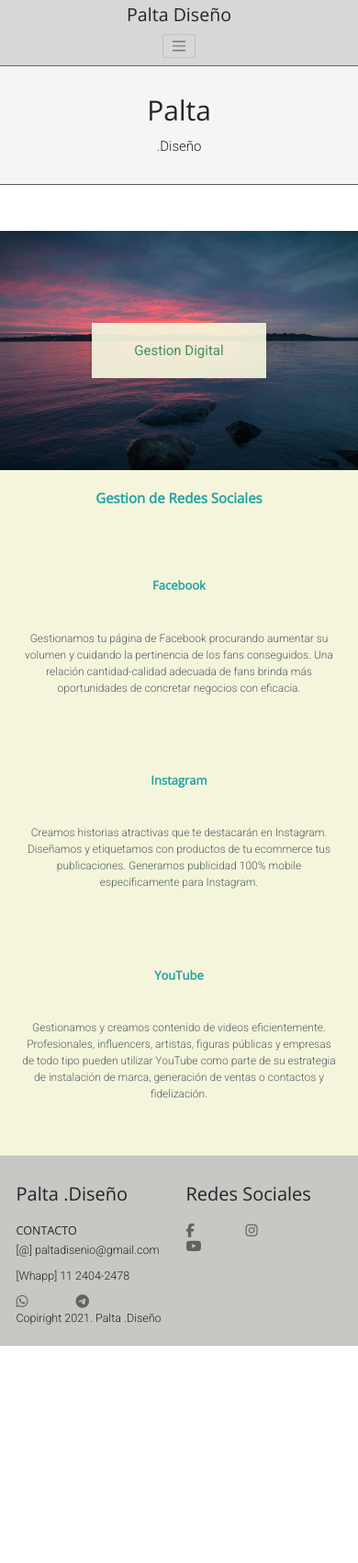
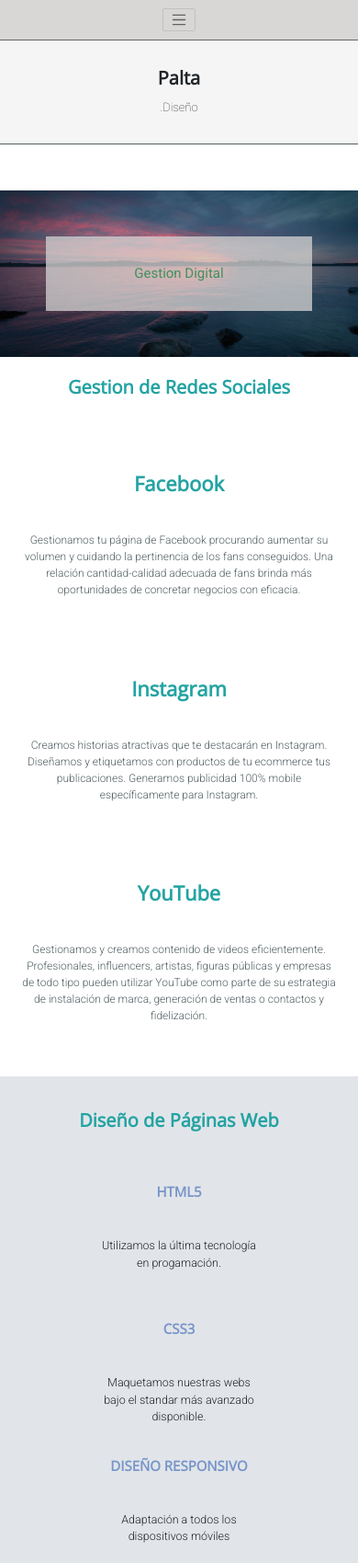
Before and after one commit to othoNUK/DesarrolloWeb, a website: page index.html in a window 390 px wide. Shown: the top 1699 px of the page at 92% size. Before the commit the page ends 1463 px from the top, so only its background shows below. Drawn offline with nearby package versions, Linux system fonts and the light colour scheme.

Commit message:
tercer entrega

```diff
--- a/index.html
+++ b/index.html
@@ -37,13 +37,15 @@
                         <ul class="navbar-nav me-auto mb-2 mb-lg-0">
                             <li class="nav-item"><a class="nav-link active" aria-current="page" href="#">Inicio</a></li>
                             <li class="nav-item"><a class="nav-link" href="./paginas/gdigital.html">Gestion Digital</a></li>
-                            <li class="nav-item"><a class="nav-link" href="./paginas/servicios.html">Gestion Redes</a></li>
-                            <li class="nav-item"><a class="nav-link" href="./paginas/dweb.html">Diseño Web</a></li>
+                            <li class="nav-item"><a class="nav-link" href="#servicios">Gestion Redes</a></li>
+                            <li class="nav-item"><a class="nav-link" href="#dweb">Diseño Web</a></li>
+                            <li class="nav-item"><a class="nav-link" href="#contacto">Contacto</a></li>
                         </ul>
                     </div>
                 </div>
             </nav>
         </header>
+        <!--Nombre-->
         <div class="nombre">
             <h2>Palta</h2>
             <p>.Diseño</p>
@@ -52,9 +54,8 @@
             <p><a href="./paginas/gdigital.html">Gestion Digital</a></p>
         </div>
         <!--servicios-->
-        <div class="servicios">
+        <div id="servicios" class="servicios">
             <h2>Gestion de Redes Sociales</h2>
-            <!--TABLA DE SERVICIOS-->
             <div class="serviciosFlex">
                 <div class="itemServicios">
                     <h6>Facebook</h6>
@@ -76,7 +77,32 @@
                 </div>
             </div>
         </div>
-        <footer class="footer">
+        <!--DISEÑO WEB-->
+        <div id="dweb" class="dweb">
+            <h2>Diseño de Páginas Web</h2>
+            <div class="dwebFlex">
+                <div class="cardweb">
+                    <div class="card-body">
+                        <h5 class="card-h5">HTML5</h5>
+                        <p class="lead">Utilizamos la última tecnología en progamación.</p>
+                    </div>
+                </div>
+                <div class="cardweb">
+                    <div class="card-body">
+                        <h5 class="card-h5">CSS3</h5>
+                        <p class="lead">Maquetamos nuestras webs bajo el standar más avanzado disponible.</p>
+                    </div>
+                </div>
+                <div class="cardweb">
+                    <div class="card-body">
+                        <h5 class="card-h5">DISEÑO RESPONSIVO</h5>
+                        <p class="lead">Adaptación a todos los dispositivos móviles</p>
+                    </div>
+                </div>
+            </div>
+        </div>
+        <!--Footer/Contacto-->
+        <footer id="contacto" class="footer">
             <div class="container-fluid">
                 <div class="row">
                     <div class="col-6">
--- a/scss/_dweb.scss
+++ b/scss/_dweb.scss
@@ -1,24 +1,31 @@
 .dweb {
-    background-color: beige;
     justify-content: center;
     display: grid;
     height: 500px;
+    background-color: #e1e5e9;
+    padding-bottom: 10%;
     h2 {
       @extend %titulos;
     }
     .dwebFlex{
         display: flex;
-        justify-content: stretch;
+        justify-content: center;
         flex-wrap: wrap;
         width: auto;
-        height: 300px;
     }
     .cardweb {
-        width: 18rem;
-        height: 10%;
-        text-align: center;
+            width: 18rem;
+            height: 10%;
+            text-align: center;
+            justify-content: center;
         h5{
+            color: rgb(120, 149, 201);
+            font-size: 1.5rem;
             padding: 20% 0%;
+            @extend %titulos;
         }
     }
+    .card-body{
+        padding: 0px;
+    }
 }
--- a/scss/_extend.scss
+++ b/scss/_extend.scss
@@ -7,3 +7,13 @@
     padding: 5% 0px;
     width: auto;
 }
+%item{
+    font-size: 1rem;
+    color: #131214;
+    width: 30%;
+    height: 300px;
+    justify-content: center;
+    padding: 20px 20px;
+    display: flex;
+    flex-direction: column;
+}
--- a/scss/_gdigital.scss
+++ b/scss/_gdigital.scss
@@ -5,9 +5,9 @@
     background-size: cover;
     padding: 100px;
     p {
+        background-color: #cfcfcfc7;
         width: 80px;
         height: auto;
-        background-color: rgba(245, 245, 220, 0.932);
         margin: auto;
         padding: 10% 10%;
         justify-content: center;
@@ -36,6 +36,3 @@
             padding: 20px 0px;
         }
     }
-    //  h2.titulos{
-    //         @extend %titulos;
-    //     }
--- a/scss/_mediaQ.scss
+++ b/scss/_mediaQ.scss
@@ -1,15 +1,22 @@
 @media screen and (max-width:1261px) {
+    .gDigital p {
+        background-color: #cfcfcfc7;
+        height: auto;
+        margin: auto;
+        padding: 10% 10%;
+        justify-content: center;
+        display: flex;
+    }
     .gDigitalDescripcion{
-        padding: auto;
+        height: 850px;
     }
     .serviciosFlex {
         display:flex;
-        justify-content: space-between;
+        justify-content: center;
         flex-wrap: wrap;
     }
     .itemServicios {
         font-size: 1rem;
-        width: auto;
         height: auto;
         justify-content: center;
         display: flex;
@@ -20,33 +27,15 @@
             justify-content: center;
         }
         h6 {
-            font-size: small;
             display: flex;
             padding: 10% 20%;
             width: auto;
             justify-content: center;
         }
     }
-    .servicios h2 {
-        font-weight: 800;
-        font-size: 1.5rem;
-        color: #24a3a3;
-        padding: 5% 20%;
-        width: auto;
-        display: flex;
-        justify-content: center;
-    }
     .dweb {
-        background-color: beige;
         padding: 5% 10%;
         width: auto;
-        h2 {
-            font-size: 1.5rem;
-            padding: 0px;
-            width: auto;
-            display: flex;
-            justify-content: center;
-        }
         p {
             width: auto;
             padding: 0%;
@@ -67,9 +56,11 @@
         flex-direction: column;
         height: auto;
         justify-content: space-around;
+        h1{
+            display: none;
+        }
     }
     .servicios {
-        background-color: beige;
         padding: 0.5% 0.5% 7% 0.5%;
         .serviciosFlex {
             display:flex;
@@ -85,7 +76,7 @@
         padding: auto;
         h2 {
         font-weight: 800;
-        font-size: 1.5rem;
+        font-size: medium;
         color: #24a3a3;
         padding: 5% 10%;
         width: auto;
@@ -93,23 +84,10 @@
         justify-content: center;
         }
     }
-    .itemServicios {
-            font-size: 1rem;
-            width: auto;
-            height: auto;
-            justify-content: center;
-            display: flex;
-            flex-direction: column;
-        }
     .gDigital{
-        gDigitalDescripcion{
-        padding: 20%;
-        width: auto;
-        }
         p {
         width: auto;
         height: auto;
-        background-color: rgba(245, 245, 220, 0.932);
         margin: auto;
         justify-content: center;
         display: flex;
@@ -121,12 +99,15 @@
         color: rgb(65, 145, 96);
         }
     }
+    .gDigitalDescripcion{
+        padding: 10% 20%;
+        width: auto;
+        height: 950px;
+        }
     .dweb {
-        background-color: beige;
         width: auto;
-        height: 500px;
+        height: auto;
         h2 {
-            font-size: 1.5rem;
             width: auto;
             display: flex;
             justify-content: center;
@@ -136,7 +117,7 @@
         font-size: 10px;
     }
 }
-@media screen and (max-width:285px) {
+@media screen and (max-width:400px) {
     .nombre h2 {
         font-weight: 800;
         font-size: 2rem;
@@ -151,6 +132,7 @@
     .gDigitalDescripcion {
         padding: 10% 10%;
         width: auto;
+        height: 950px;
     }
     .gDigital {
         background-image: url(../img/bg1_Bio.jpg);
@@ -167,19 +149,28 @@
         justify-content: center;
         }
     }
-    .servicios h2 {
-        font-weight: 600;
-        font-size: 1.3rem;
-        color: #24a3a3;
-        padding: 5% 10%;
+    .itemServicios {
         width: auto;
+        height: auto;
+        justify-content: center;
+        display: flex;
+        flex-direction: column;
+    }
+    .dweb {
+        justify-content: center;
+        display: grid;
+        height: auto;
+    .dwebFlex {
         display: flex;
         justify-content: center;
-    }
-    .dwebFlex {
-        display: flex;
-        justify-content: stretch;
         flex-wrap: wrap;
         width: auto;
+        }
+    }
+    .col{
+        height: 50px;
+    }
+    .row-cols-auto {
+        width: 0px;
     }
 }
--- a/scss/_nombre.scss
+++ b/scss/_nombre.scss
@@ -2,7 +2,6 @@
     width: auto;
     height: 50%;
     text-align: center;
-    /*background-color: blueviolet;*/
     padding: 5%;
     border-bottom: solid 1px hsl(192, 8%, 36%);
     margin-bottom: 50px;
--- a/scss/_servicios.scss
+++ b/scss/_servicios.scss
@@ -1,5 +1,4 @@
 .servicios {
-    background-color: beige;
     padding: 0.5% 0.5% 7% 0.5%;
     h2 {
         @extend %titulos;
@@ -11,14 +10,7 @@
     }
 }
     .itemServicios {
-        font-size: 1rem;
-        color: #131214;
-        width: 30%;
-        height: 300px;
-        justify-content: center;
-        padding: 20px 20px;
-        display: flex;
-        flex-direction: column;
+        @extend %item;
         p {
         font-size: 1.2rem;
         padding: 2em 4em;
```
Also changed, not shown: paginas/gdigital.html (+5 -4 lines), css/styles.css.
